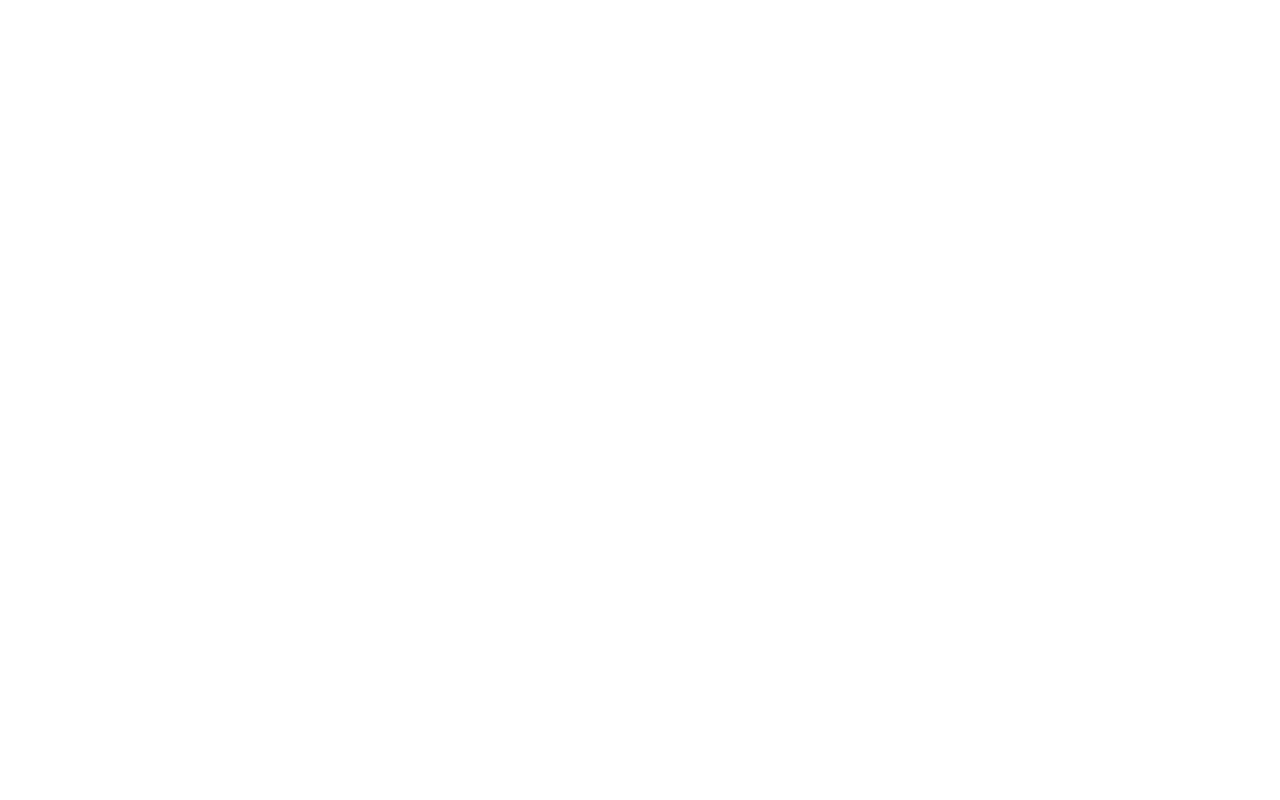
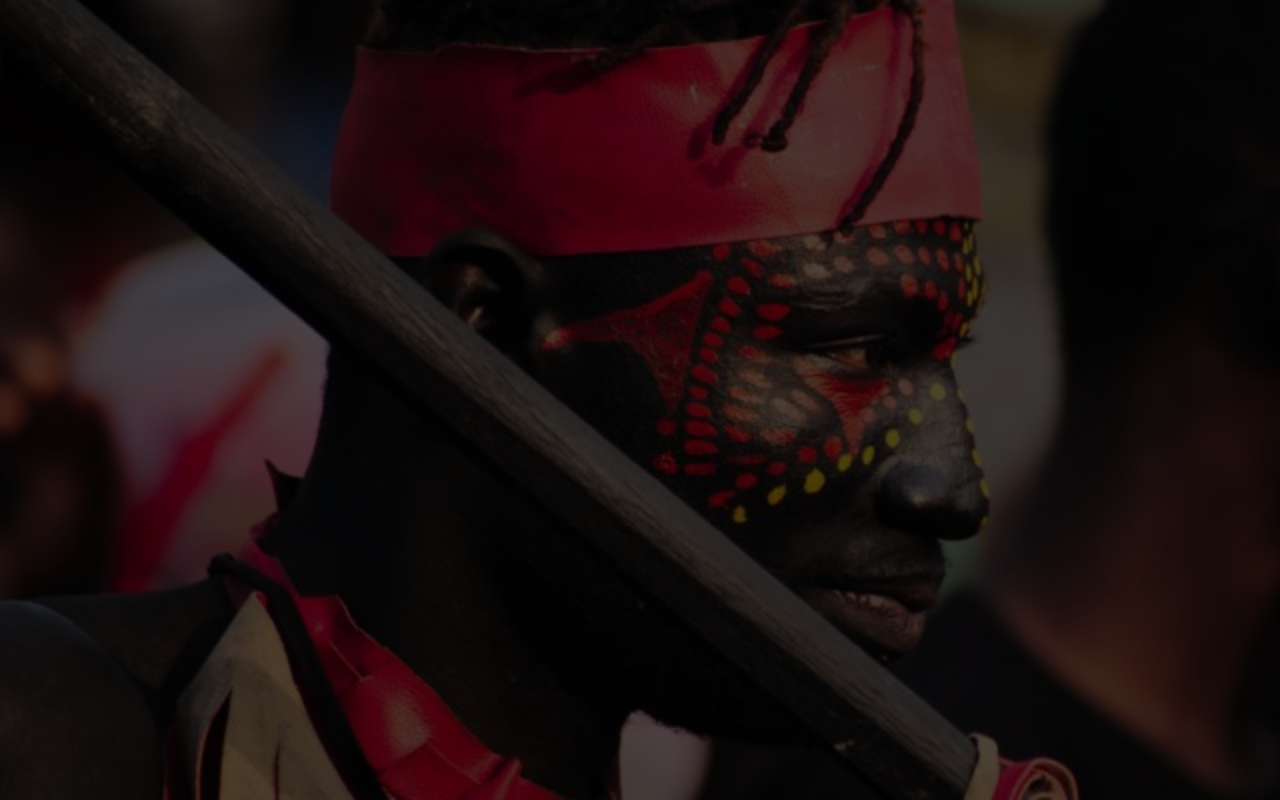
Before and after one commit to charles-okunzo/Akan-Naming-System_IP2, a plain HTML site: page index.html in a window 1280 px wide. Drawn offline with nearby package versions, Linux system fonts and the light colour scheme.

Commit message:
background- add background image and background opacity

```diff
--- a/css/index.css
+++ b/css/index.css
@@ -0,0 +1,11 @@
+.bg-shade{
+  background-color :rgba(0, 0, 0, 0.7);
+  height: 100%;
+}
+body{
+  background-size: cover;
+  background-repeat: no-repeat;
+  height: 100vh;
+  width: 100%;
+
+}
--- a/index.html
+++ b/index.html
@@ -9,10 +9,23 @@
   <link rel="stylesheet" href="./css/index.css">
   <script src="https://kit.fontawesome.com/85217334a5.js" crossorigin="anonymous"></script>
   <link rel="stylesheet" href="https://cdnjs.cloudflare.com/ajax/libs/animate.css/4.1.1/animate.min.css">
+  <style>
+    body{
+  background-image: url('assets/enoch-appiah-jr-kYrqetng_2U-unsplash-1-770x400.jpg');
+  }
+  </style>
   <title>Akan Naming System</title>
 </head>
 <body>
+ <div class="bg-shade">
 
+
+
+
+
+
+
+ </div>
 
 
 
```
